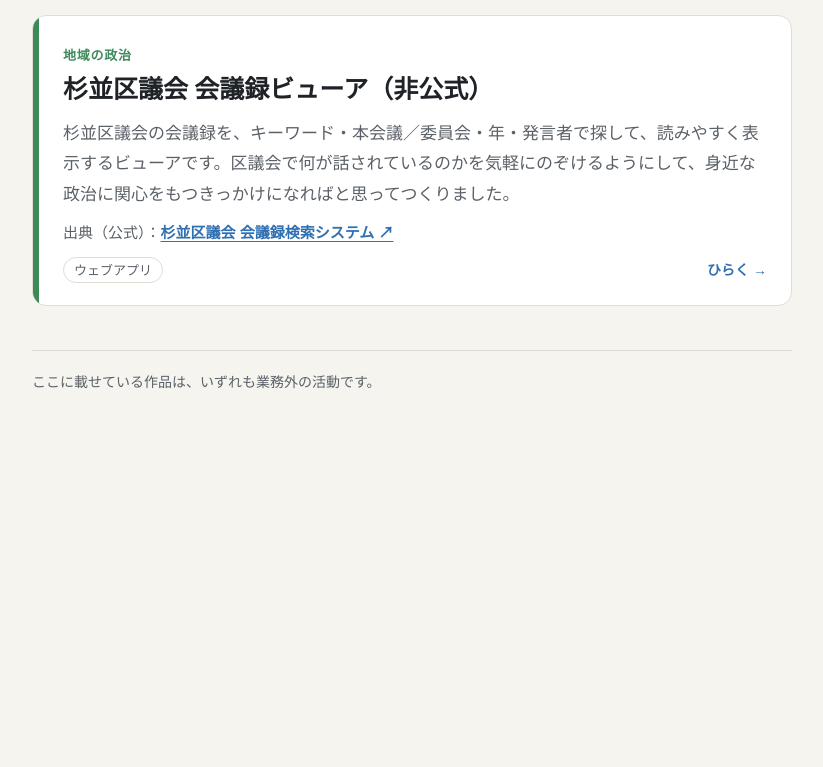
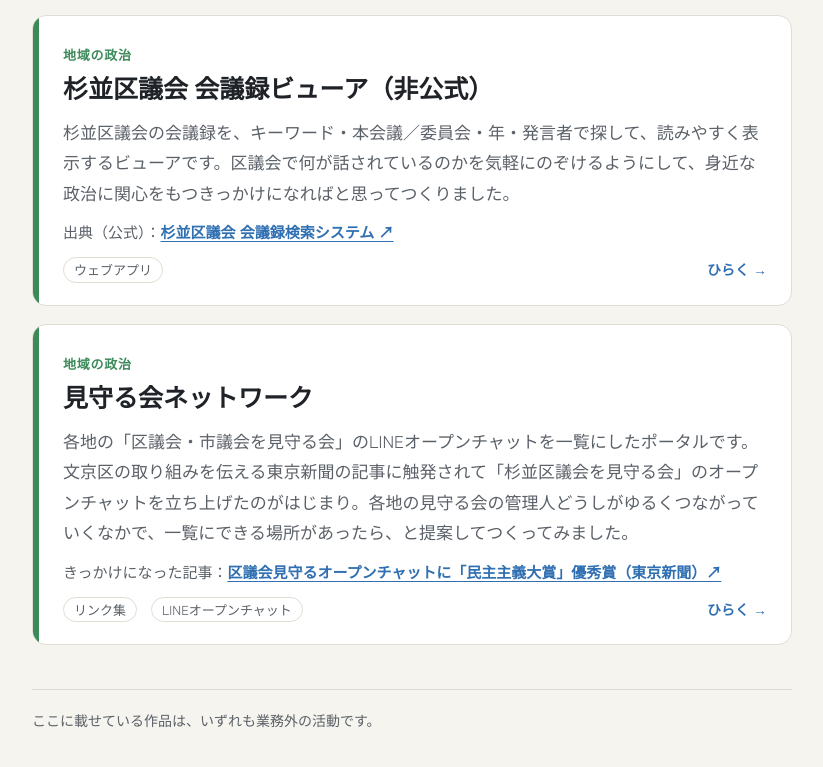
Before and after one commit to sunmoonStern/sunmoonstern.github.io, a plain HTML site: page index.html in a window 1280 px wide. Shown: the part 835-1602 px from the top of the page, without its empty margins (228-1051 px from the left). Before the commit the page ends 1277 px from the top, so only its background shows below. Drawn offline with Linux system fonts and the light colour scheme; a web font is replaced by a local one.

Commit message:
見守る会ネットワークをポートフォリオに追加
Co-Authored-By: Claude Opus 5.5 <noreply@anthropic.com>

```diff
--- a/index.html
+++ b/index.html
@@ -91,6 +91,14 @@ footer p{margin:0}
         <p class="sub">出典（公式）：<a href="https://suginami.gijiroku.com/voices/index.asp" rel="noopener">杉並区議会 会議録検索システム ↗</a></p>
         <div class="meta"><span class="badge">ウェブアプリ</span><span class="go">ひらく →</span></div>
       </li>
+
+      <li class="work pol">
+        <span class="cat">地域の政治</span>
+        <h3><a href="https://sunmoonstern.github.io/minamoru-network/">見守る会ネットワーク</a></h3>
+        <p>各地の「区議会・市議会を見守る会」のLINEオープンチャットを一覧にしたポータルです。文京区の取り組みを伝える東京新聞の記事に触発されて「杉並区議会を見守る会」のオープンチャットを立ち上げたのがはじまり。各地の見守る会の管理人どうしがゆるくつながっていくなかで、一覧にできる場所があったら、と提案してつくってみました。</p>
+        <p class="sub">きっかけになった記事：<a href="https://www.tokyo-np.co.jp/article/474990" rel="noopener">区議会見守るオープンチャットに「民主主義大賞」優秀賞（東京新聞）↗</a></p>
+        <div class="meta"><span class="badge">リンク集</span><span class="badge">LINEオープンチャット</span><span class="go">ひらく →</span></div>
+      </li>
     </ul>
   </main>
 
```
Also changed, not shown: 1 other file.
